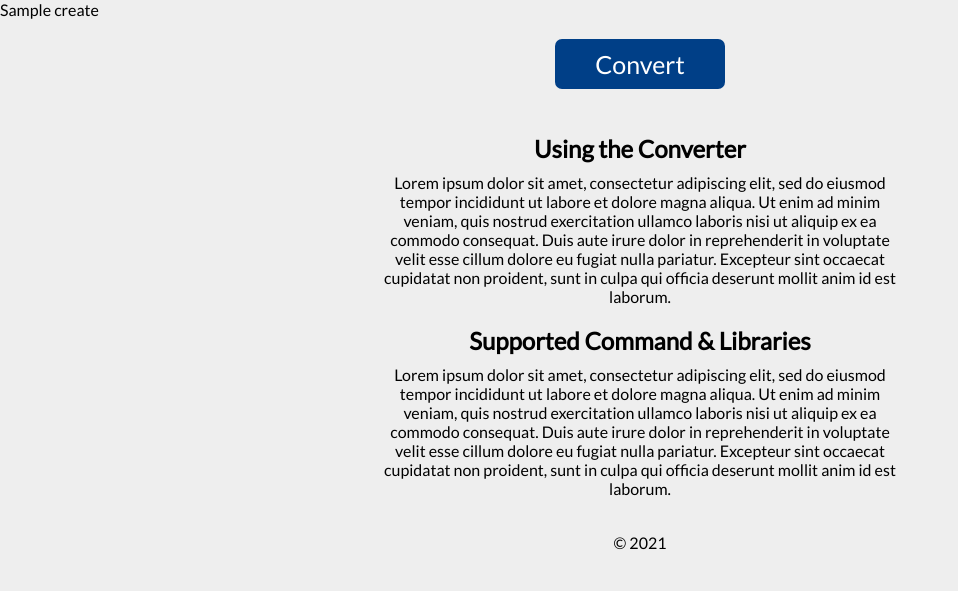
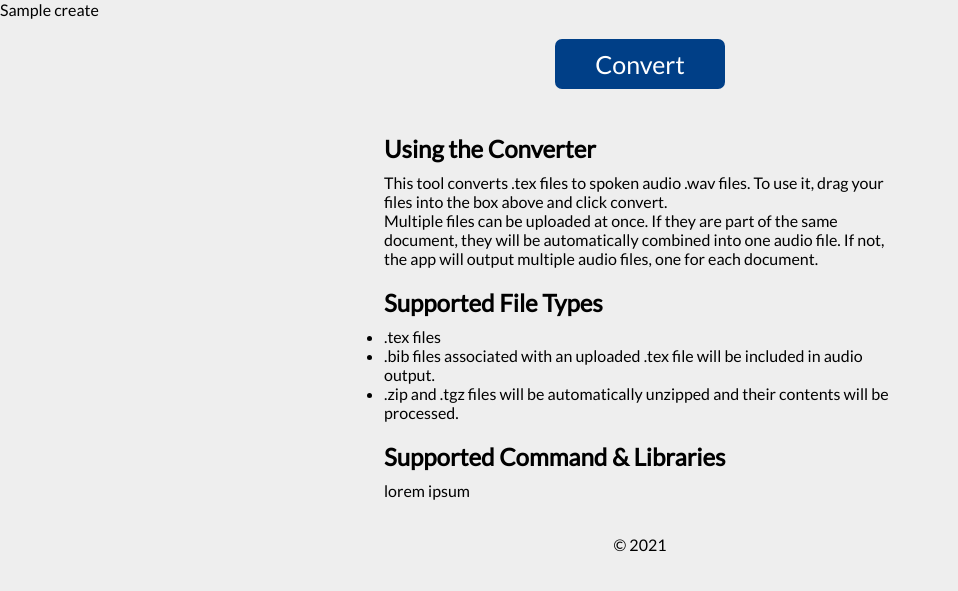
Before and after one commit to hutchresearch/latex2speech, a Flask app: template tex2speech/templates/index.html in a window 1280 px wide. Shown: the part 60-651 px from the top of the page, without its empty margins (0-958 px from the left). Run offline with Flask 2, Linux system fonts and the light colour scheme; the template is opened without the code that fills it: most values are stand-ins (such as "Sample title", 1, 10 or a date in 2020); parts of the project's set-up code (start-up, migrations or seed data) failed here and were passed over; some libraries are stand-ins or nearby versions.

Commit message:
Added content to description boxes on main web page

```diff
--- a/tex2speech/static/main.css
+++ b/tex2speech/static/main.css
@@ -56,7 +56,6 @@ main {
 
 .descriptionBox {
     width: 40%;
-    text-align: center;
     margin: auto;
     margin-bottom: 20px;
 }
--- a/tex2speech/templates/index.html
+++ b/tex2speech/templates/index.html
@@ -31,12 +31,24 @@
 
         <div class = "descriptionBox">
             <h2>Using the Converter</h2>
-            <p>Lorem ipsum dolor sit amet, consectetur adipiscing elit, sed do eiusmod tempor incididunt ut labore et dolore magna aliqua. Ut enim ad minim veniam, quis nostrud exercitation ullamco laboris nisi ut aliquip ex ea commodo consequat. Duis aute irure dolor in reprehenderit in voluptate velit esse cillum dolore eu fugiat nulla pariatur. Excepteur sint occaecat cupidatat non proident, sunt in culpa qui officia deserunt mollit anim id est laborum.</p>
+            <p>This tool converts .tex files to spoken audio .wav files. To use it, drag your files into the box above and click convert.</p>
+            <p>Multiple files can be uploaded at once. If they are part of the same document, they will be automatically
+                combined into one audio file. If not, the app will output multiple audio files, one for each document.
+            </p>
+        </div>
+
+        <div class = "descriptionBox">
+            <h2>Supported File Types</h2>
+            <ul>
+                <li>.tex files</li>
+                <li>.bib files associated with an uploaded .tex file will be included in audio output.</li>
+                <li>.zip and .tgz files will be automatically unzipped and their contents will be processed.</li>
+            </ul>
         </div>
 
         <div class = "descriptionBox">
             <h2>Supported Command &amp; Libraries</h2>
-            <p>Lorem ipsum dolor sit amet, consectetur adipiscing elit, sed do eiusmod tempor incididunt ut labore et dolore magna aliqua. Ut enim ad minim veniam, quis nostrud exercitation ullamco laboris nisi ut aliquip ex ea commodo consequat. Duis aute irure dolor in reprehenderit in voluptate velit esse cillum dolore eu fugiat nulla pariatur. Excepteur sint occaecat cupidatat non proident, sunt in culpa qui officia deserunt mollit anim id est laborum.</p>
+            <p>lorem ipsum</p>
         </div>
     </main>
     <footer>
```
